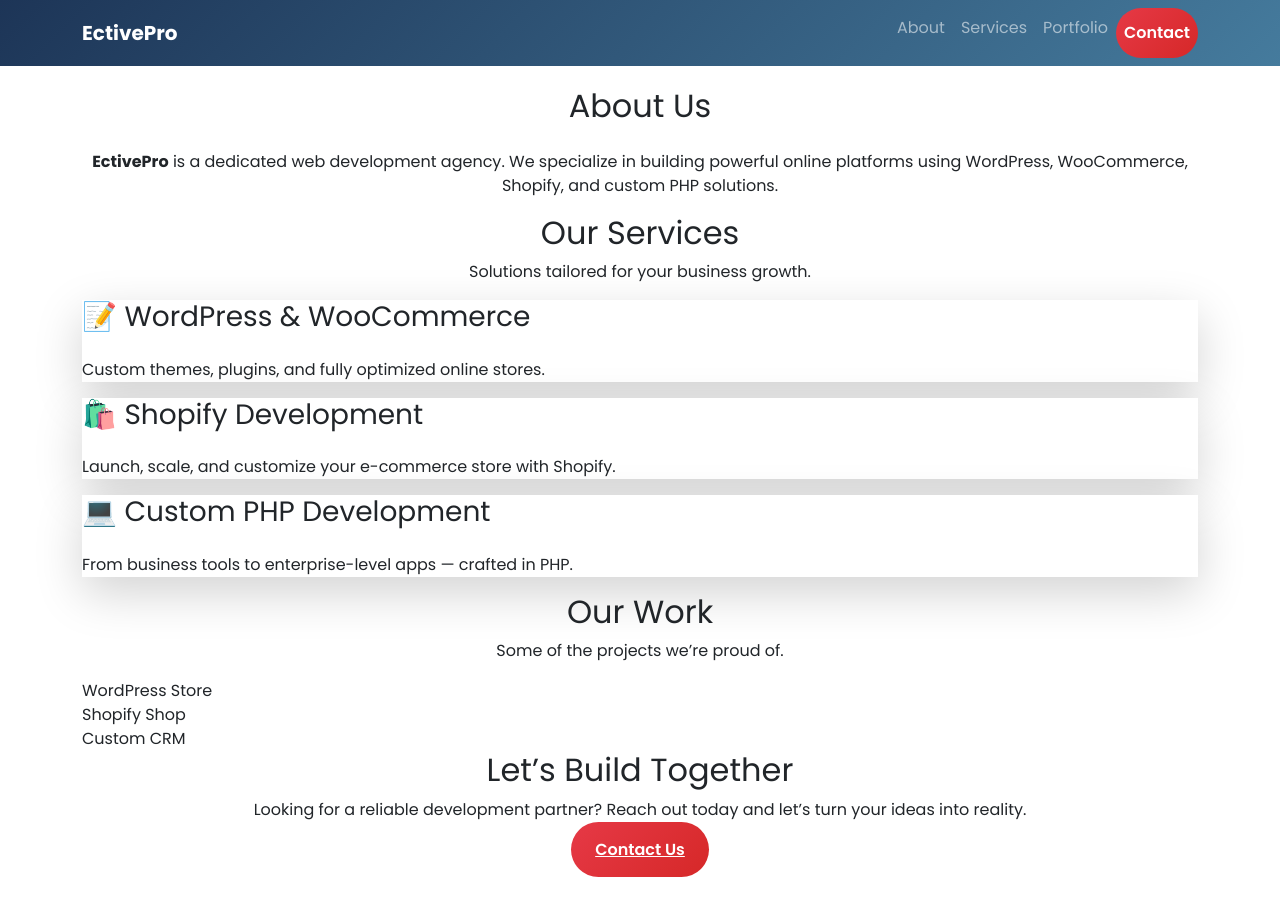
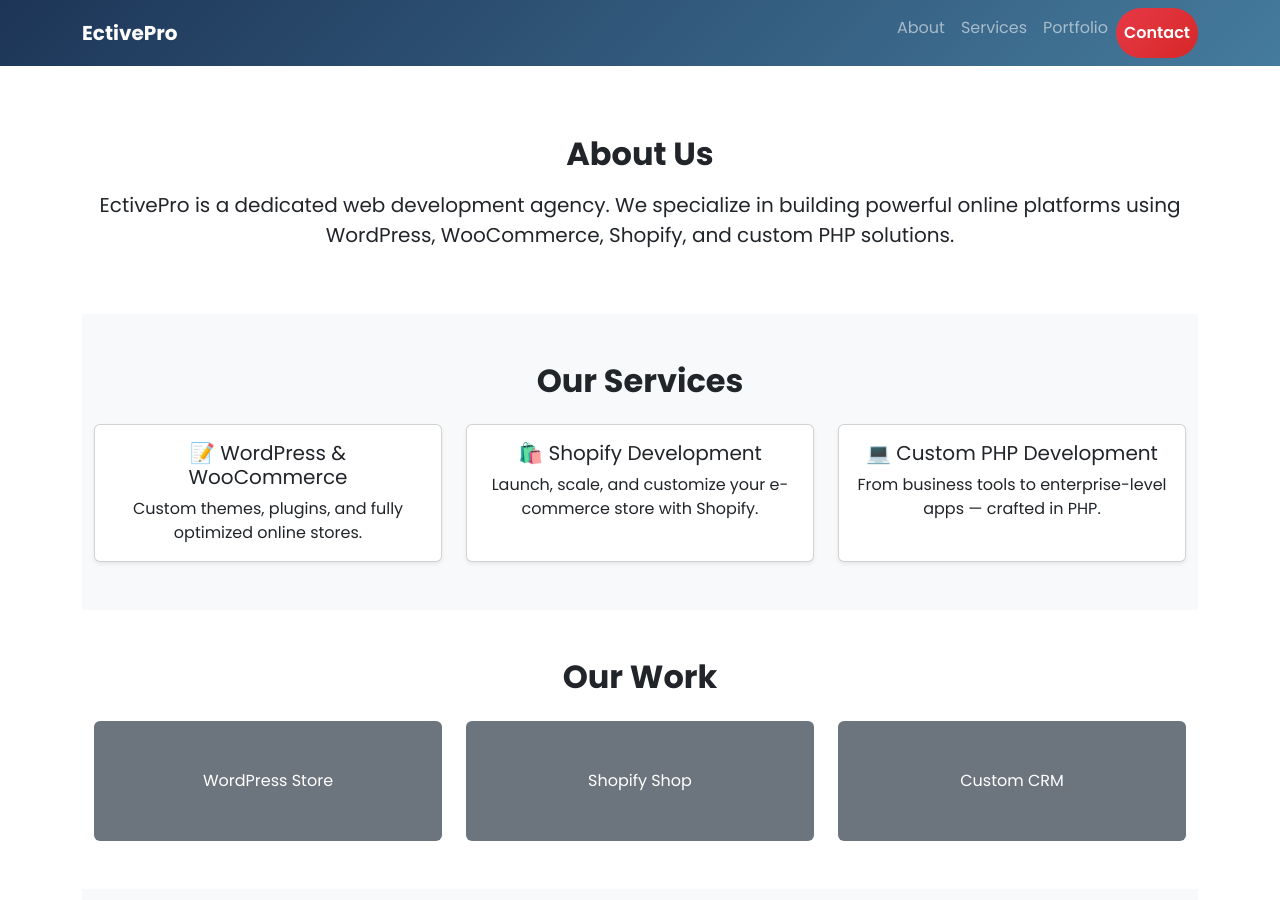
Before and after one commit to devyaqoob/ectivepro, a Jekyll site: the page built from index.md, in a window 1280 px wide and 900 px high, scrolled down 405 px. Built offline with Jekyll 4.4.1, drawn with Linux system fonts in a browser that asks for light colours.

Commit message:
Update index.md

```diff
--- a/index.md
+++ b/index.md
@@ -3,64 +3,63 @@ layout: default
 title: Home
 ---
 
-<!-- About -->
-<section id="about" class="py-20">
-  <div class="text-center max-w-2xl mx-auto" data-aos="fade-up">
-    <h2 class="text-3xl font-bold text-blue-900 dark:text-yellow-300 mb-4">About Us</h2>
-    <p class="text-lg text-gray-600 dark:text-gray-300">
+<section id="about" class="py-5">
+  <div class="container text-center">
+    <h2 class="fw-bold mb-3">About Us</h2>
+    <p class="lead">
       <strong>EctivePro</strong> is a dedicated web development agency.
       We specialize in building powerful online platforms using WordPress, WooCommerce, Shopify, and custom PHP solutions.
     </p>
   </div>
 </section>
 
-<!-- Services -->
-<section id="services" class="py-20 bg-gray-100 dark:bg-gray-800">
-  <div class="text-center mb-12" data-aos="fade-up">
-    <h2 class="text-3xl font-bold text-blue-900 dark:text-yellow-300">Our Services</h2>
-    <p class="text-gray-600 dark:text-gray-400">Solutions tailored for your business growth.</p>
-  </div>
-
-  <div class="grid md:grid-cols-3 gap-8">
-    <div class="bg-white dark:bg-gray-700 shadow-lg p-8 rounded-xl hover:shadow-2xl transition" data-aos="fade-right">
-      <h3 class="text-xl font-semibold mb-4">📝 WordPress & WooCommerce</h3>
-      <p>Custom themes, plugins, and fully optimized online stores.</p>
-    </div>
-
-    <div class="bg-white dark:bg-gray-700 shadow-lg p-8 rounded-xl hover:shadow-2xl transition" data-aos="zoom-in">
-      <h3 class="text-xl font-semibold mb-4">🛍️ Shopify Development</h3>
-      <p>Launch, scale, and customize your e-commerce store with Shopify.</p>
-    </div>
-
-    <div class="bg-white dark:bg-gray-700 shadow-lg p-8 rounded-xl hover:shadow-2xl transition" data-aos="fade-left">
-      <h3 class="text-xl font-semibold mb-4">💻 Custom PHP Development</h3>
-      <p>From business tools to enterprise-level apps — crafted in PHP.</p>
+<section id="services" class="py-5 bg-light">
+  <div class="container text-center">
+    <h2 class="fw-bold mb-4">Our Services</h2>
+    <div class="row g-4">
+      <div class="col-md-4">
+        <div class="card h-100 shadow-sm">
+          <div class="card-body">
+            <h5 class="card-title">📝 WordPress & WooCommerce</h5>
+            <p class="card-text">Custom themes, plugins, and fully optimized online stores.</p>
+          </div>
+        </div>
+      </div>
+      <div class="col-md-4">
+        <div class="card h-100 shadow-sm">
+          <div class="card-body">
+            <h5 class="card-title">🛍️ Shopify Development</h5>
+            <p class="card-text">Launch, scale, and customize your e-commerce store with Shopify.</p>
+          </div>
+        </div>
+      </div>
+      <div class="col-md-4">
+        <div class="card h-100 shadow-sm">
+          <div class="card-body">
+            <h5 class="card-title">💻 Custom PHP Development</h5>
+            <p class="card-text">From business tools to enterprise-level apps — crafted in PHP.</p>
+          </div>
+        </div>
+      </div>
     </div>
   </div>
 </section>
 
-<!-- Portfolio -->
-<section id="portfolio" class="py-20">
-  <div class="text-center mb-12" data-aos="fade-up">
-    <h2 class="text-3xl font-bold text-blue-900 dark:text-yellow-300">Our Work</h2>
-    <p class="text-gray-600 dark:text-gray-400">Some of the projects we’re proud of.</p>
-  </div>
-
-  <div class="grid md:grid-cols-3 gap-8">
-    <div class="bg-gray-200 dark:bg-gray-600 rounded-lg h-48 flex items-center justify-center font-bold text-gray-700 dark:text-gray-200" data-aos="flip-left">WordPress Store</div>
-    <div class="bg-gray-200 dark:bg-gray-600 rounded-lg h-48 flex items-center justify-center font-bold text-gray-700 dark:text-gray-200" data-aos="flip-up">Shopify Shop</div>
-    <div class="bg-gray-200 dark:bg-gray-600 rounded-lg h-48 flex items-center justify-center font-bold text-gray-700 dark:text-gray-200" data-aos="flip-right">Custom CRM</div>
+<section id="portfolio" class="py-5">
+  <div class="container text-center">
+    <h2 class="fw-bold mb-4">Our Work</h2>
+    <div class="row g-4">
+      <div class="col-md-4"><div class="bg-secondary text-white p-5 rounded">WordPress Store</div></div>
+      <div class="col-md-4"><div class="bg-secondary text-white p-5 rounded">Shopify Shop</div></div>
+      <div class="col-md-4"><div class="bg-secondary text-white p-5 rounded">Custom CRM</div></div>
+    </div>
   </div>
 </section>
 
-<!-- Contact -->
-<section id="contact" class="py-20 bg-gray-100 dark:bg-gray-800">
-  <div class="text-center max-w-xl mx-auto" data-aos="fade-up">
-    <h2 class="text-3xl font-bold text-blue-900 dark:text-yellow-300 mb-6">Let’s Build Together</h2>
-    <p class="mb-8 text-gray-600 dark:text-gray-400">
-      Looking for a reliable development partner?
-      Reach out today and let’s turn your ideas into reality.
-    </p>
-    <a href="mailto:info@ectivepro.com" class="gradient-btn px-6 py-3 rounded-full text-lg font-semibold">Contact Us</a>
+<section id="contact" class="py-5 bg-light">
+  <div class="container text-center">
+    <h2 class="fw-bold mb-3">Let’s Build Together</h2>
+    <p class="mb-4">Looking for a reliable development partner? Reach out today and let’s turn your ideas into reality.</p>
+    <a href="mailto:info@ectivepro.com" class="gradient-btn btn btn-lg">Contact Us</a>
   </div>
 </section>
```
